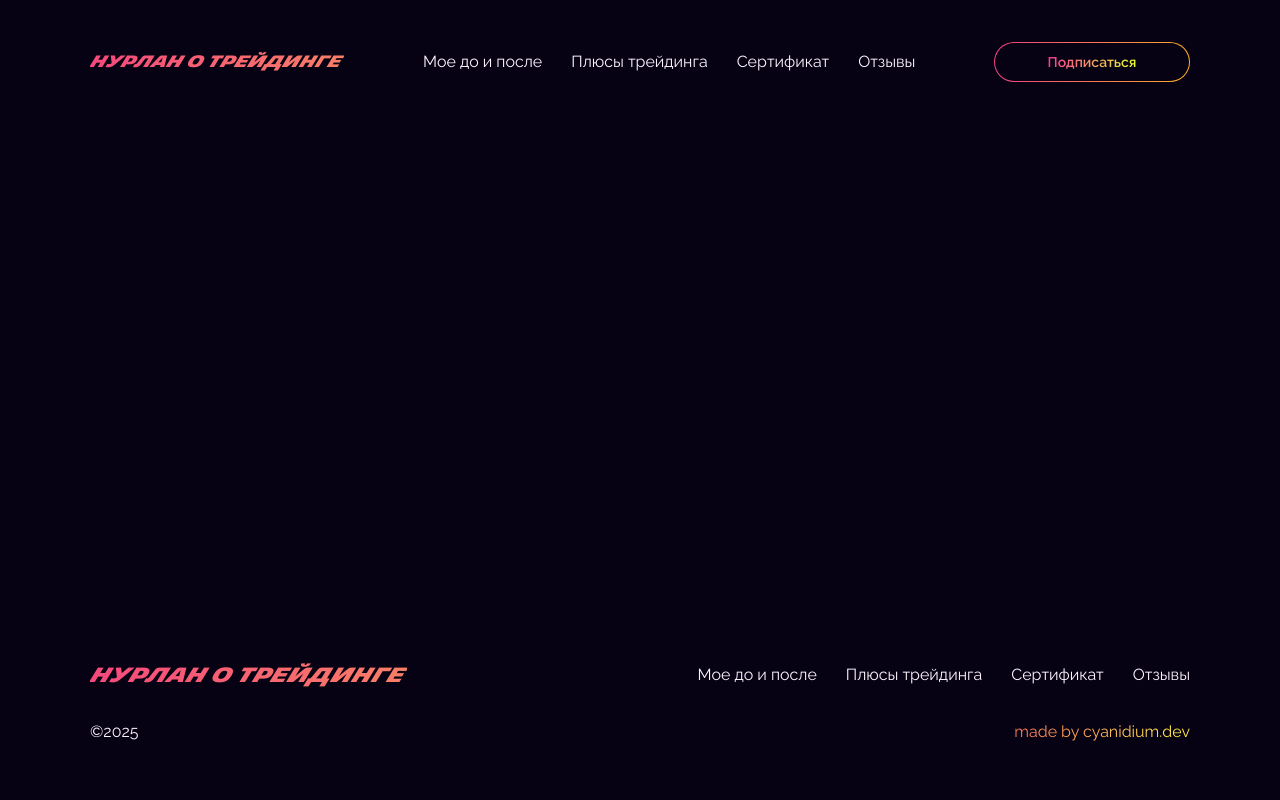
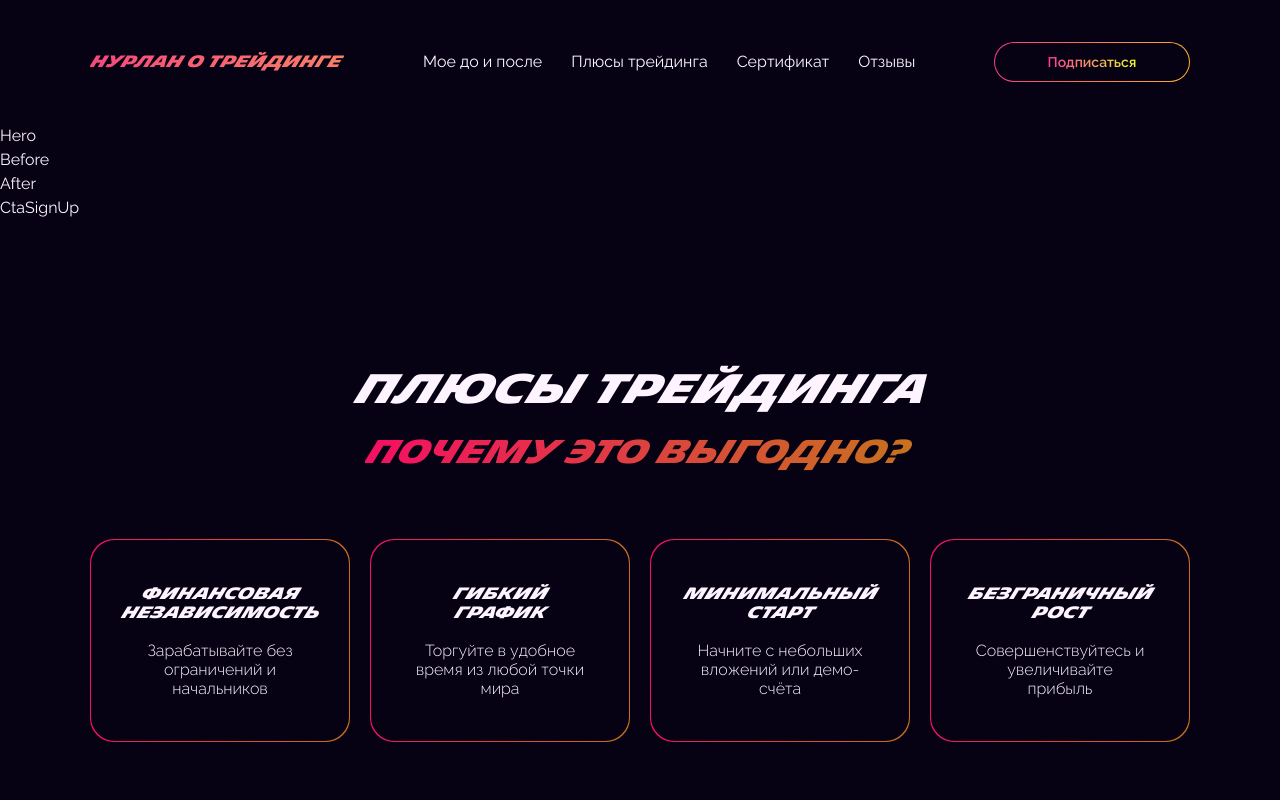
Before and after one commit to cyanidium-dev/crypto-landing, a Next.js app: page / in a window 1280 px wide. Shown: the top 800 px of the page. Built offline with nearby package versions, Linux system fonts and the light colour scheme.

Commit message:
added trading benefits section

```diff
--- a/src/app/layout.tsx
+++ b/src/app/layout.tsx
@@ -37,7 +37,7 @@ export default function RootLayout({
         className={`${raleway.variable} ${michelin.variable} flex min-h-screen flex-col antialiased`}
       >
         <Header />
-        <main className="flex-1">{children}</main>
+        <main className="flex-1 pt-[82px] tabxl:pt-[124px]">{children}</main>
         <Footer />
       </body>
     </html>
--- a/src/app/page.tsx
+++ b/src/app/page.tsx
@@ -1,3 +1,23 @@
+import After from "@/components/homePage/after/After";
+import Before from "@/components/homePage/before/Before";
+import Certificate from "@/components/homePage/certificate/Certificate";
+import CtaSignUp from "@/components/homePage/ctaSignUp/CtaSignUp";
+import CtaWebinar from "@/components/homePage/ctaWebinar/CtaWebinar";
+import Hero from "@/components/homePage/hero/Hero";
+import Reviews from "@/components/homePage/reviews/Reviews";
+import TradingBenefits from "@/components/homePage/tradingBenefits/TradingBenefits";
+
 export default function HomePage() {
-  return <></>;
+  return (
+    <>
+      <Hero />
+      <Before />
+      <After />
+      <CtaSignUp />
+      <TradingBenefits />
+      <Certificate />
+      <Reviews />
+      <CtaWebinar />
+    </>
+  );
 }
--- a/src/components/homePage/before/Before.tsx
+++ b/src/components/homePage/before/Before.tsx
@@ -1,5 +1,5 @@
 import React from "react";
 
-export default function BeforeAndAfter() {
-  return <div>BeforeAndAfter</div>;
+export default function Before() {
+  return <div>Before</div>;
 }
--- /dev/null
+++ b/src/components/homePage/tradingBenefits/BenefitItem.tsx
@@ -0,0 +1,27 @@
+import React from "react";
+
+interface BenefitItemProps {
+  benefit: {
+    title: string;
+    description: string;
+  };
+}
+
+export default function BenefitItem({ benefit }: BenefitItemProps) {
+  const { title, description } = benefit;
+
+  return (
+    <li className="flex justify-center items-center w-full max-w-[331px] laptop:max-w-[260px] h-[203px] p-[1px] rounded-[24px] bg-caviarGradient">
+      <div className="flex flex-col justify-center items-center w-full h-full px-[59px] laptop:px-[31px] py-[44px] bg-black rounded-[24px]">
+        <div className="max-w-[198px]">
+          <h3 className="whitespace-pre-line mb-5 font-michelin uppercase italic text-16bold text-center">
+            {title}
+          </h3>
+          <p className="max-w-[170px] mx-auto text-16light text-center">
+            {description}
+          </p>
+        </div>
+      </div>
+    </li>
+  );
+}
--- /dev/null
+++ b/src/components/homePage/tradingBenefits/BenefitsList.tsx
@@ -0,0 +1,34 @@
+import React from "react";
+import BenefitItem from "./BenefitItem";
+
+export default function BenefitsList() {
+  const benefitsList = [
+    {
+      title: "Финансовая независимость",
+      description: "Зарабатывайте без ограничений и начальников",
+    },
+    {
+      title: "Гибкий\nграфик",
+      description: "Торгуйте в удобное время из любой точки мира",
+    },
+    {
+      title: "Минимальный старт",
+      description: "Начните с небольших вложений или демо-счёта",
+    },
+    {
+      title: "Безграничный рост",
+      description: "Совершенствуйтесь и увеличивайте прибыль",
+    },
+  ];
+
+  return (
+    <ul
+      className="flex flex-col items-center gap-5 sm:flex-row sm:justify-center laptop:justify-between sm:flex-wrap laptop:flex-nowrap
+    max-w-[989px] laptop:max-w-[1100px] mx-auto"
+    >
+      {benefitsList.map((benefit, idx) => (
+        <BenefitItem key={idx} benefit={benefit} />
+      ))}
+    </ul>
+  );
+}
--- a/src/components/homePage/tradingBenefits/TradingBenefits.tsx
+++ b/src/components/homePage/tradingBenefits/TradingBenefits.tsx
@@ -1,5 +1,20 @@
 import React from "react";
+import BenefitsList from "./BenefitsList";
 
 export default function TradingBenefits() {
-  return <div>TradingBenefits</div>;
+  return (
+    <section
+      id="benefits"
+      className="container max-w-[1920px] scroll-mt-[82px] tabxl:scroll-mt-[124px] pt-[65px] laptop:pt-[145px] pb-[63px] laptop:pb-[131px]
+      mb-[73px] laptop:mb-[188px]"
+    >
+      <h2 className="mb-4 tabxl:mb-5 font-michelin uppercase italic text-20bold tabxl:text-40bold text-center">
+        Плюсы трейдинга
+      </h2>
+      <p className="w-fit pr-2 mx-auto mb-[50px] tabxl:mb-[68px] font-michelin uppercase italic text-24bold tabxl:text-32bold text-transparent bg-clip-text bg-caviarGradient text-center">
+        Почему это выгодно?
+      </p>
+      <BenefitsList />
+    </section>
+  );
 }
--- a/src/components/shared/buttons/IconButton.tsx
+++ b/src/components/shared/buttons/IconButton.tsx
@@ -14,7 +14,7 @@ export default function IconButton({
       aria-label="icon button"
       type="button"
       onClick={handleClick}
-      className={`outline-none ${className}`}
+      className={`flex justify-center items-center p-0 outline-none ${className}`}
     >
       {children}
     </button>
--- a/src/components/shared/header/HeaderDesktop.tsx
+++ b/src/components/shared/header/HeaderDesktop.tsx
@@ -5,7 +5,7 @@ import SignUpButton from "./SignUpButton";
 
 export default function HeaderDesktop() {
   return (
-    <div className="hidden tabxl:flex justify-between items-center py-[42px] container max-w-[1920px] bg-black">
+    <div className="fixed z-[60] hidden tabxl:flex justify-between items-center py-[42px] container max-w-[1920px] bg-black">
       <Logo className="text-16bold" />
       <NavMenu />
       <SignUpButton />
--- a/src/components/shared/icons/BurgerMenuIcon.tsx
+++ b/src/components/shared/icons/BurgerMenuIcon.tsx
@@ -3,16 +3,16 @@ import { IconProps } from "@/types/iconProps";
 export default function BurgerMenuIcon({ className }: IconProps) {
   return (
     <svg
-      width="31"
-      height="22"
-      viewBox="0 0 31 22"
+      width="32"
+      height="32"
+      viewBox="0 0 32 32"
       fill="none"
       xmlns="http://www.w3.org/2000/svg"
       aria-label="burger menu icon"
       className={className}
     >
       <path
-        d="M2 2H29M2 11H29M2 20H29"
+        d="M2 7H29M2 16H29M2 25H29"
         stroke="#FEF4FF"
         strokeWidth="2.25"
         strokeLinecap="round"
```
